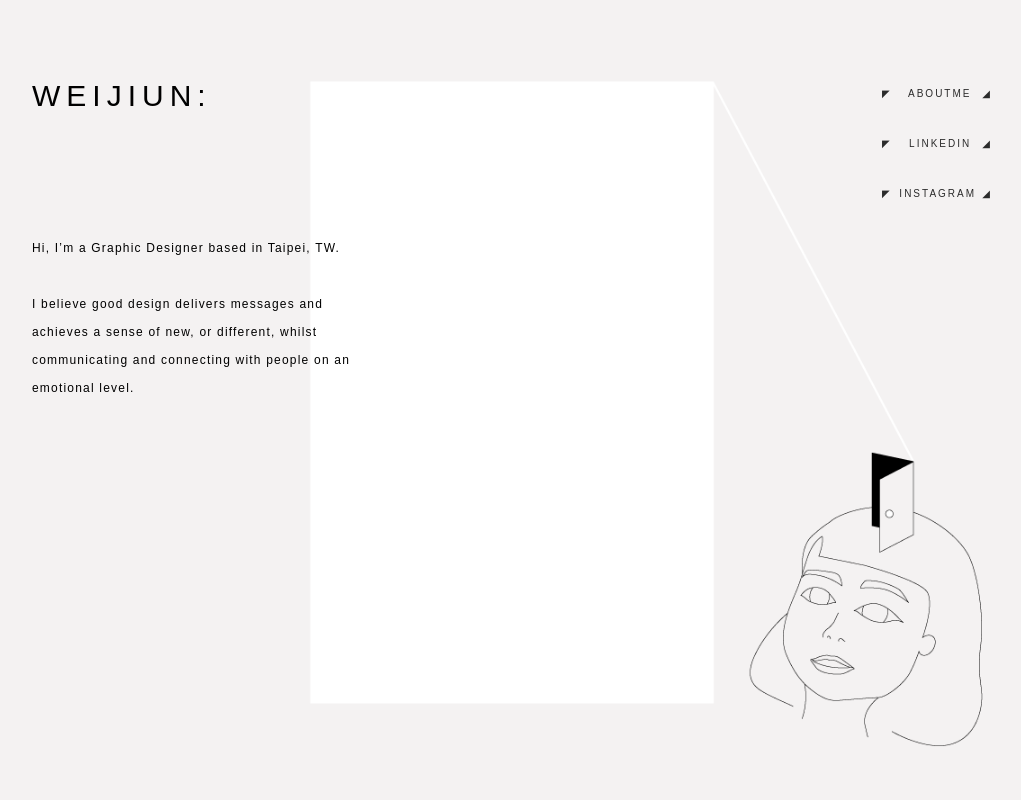
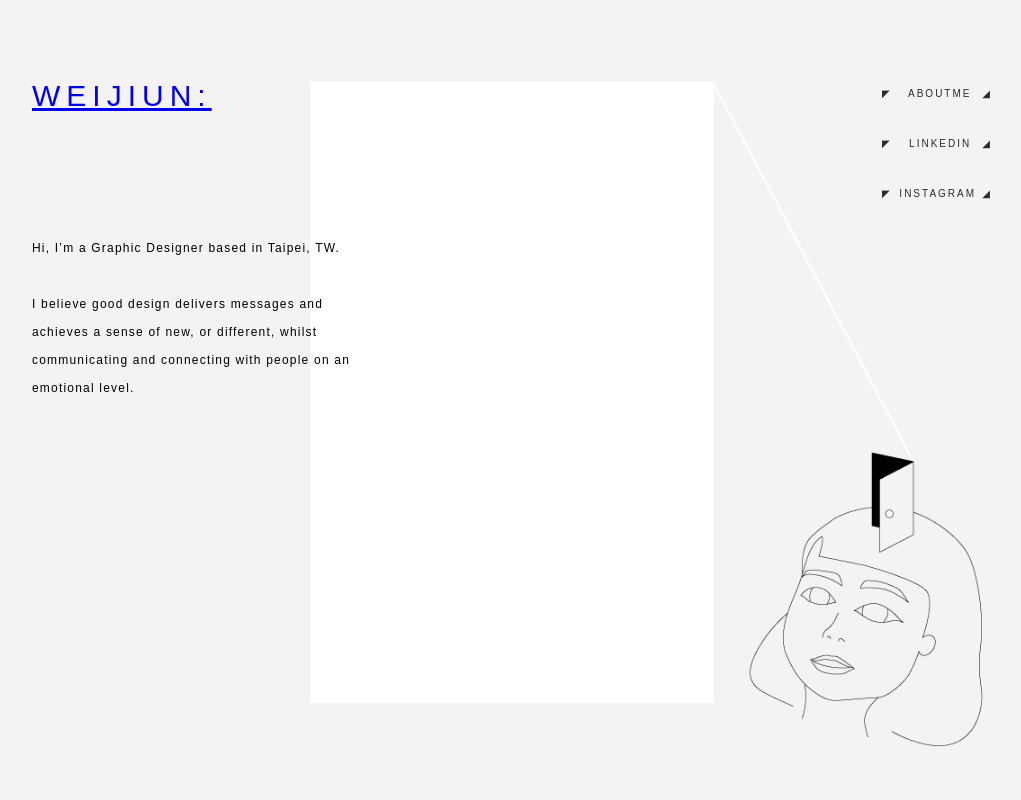
Before and after one commit to Weijiun/weijiun, a plain HTML site: page index.html in a window 1280 px wide. Shown: the top 800 px of the page, without its empty margins (128-1149 px from the left). Drawn offline with Linux system fonts and the light colour scheme; a web font is replaced by a local one.

Commit message:
Update index.html
WEIJIUN
1. add <a>
2. <:hover> move down

```diff
--- a/index.html
+++ b/index.html
@@ -13,7 +13,8 @@
     <div class="lobby">
         <img src="images/me.png" alt="" class="me">
         <div class="lobby_content">
-            <h1>WEIJIUN:</h1>
+
+            <h1 class="wj"><a href="#">WEIJIUN:</a></h1>
             <h2>Hi, I’m a Graphic Designer based in Taipei, TW. <br>
                 <br>
                 I believe good design delivers messages
```
